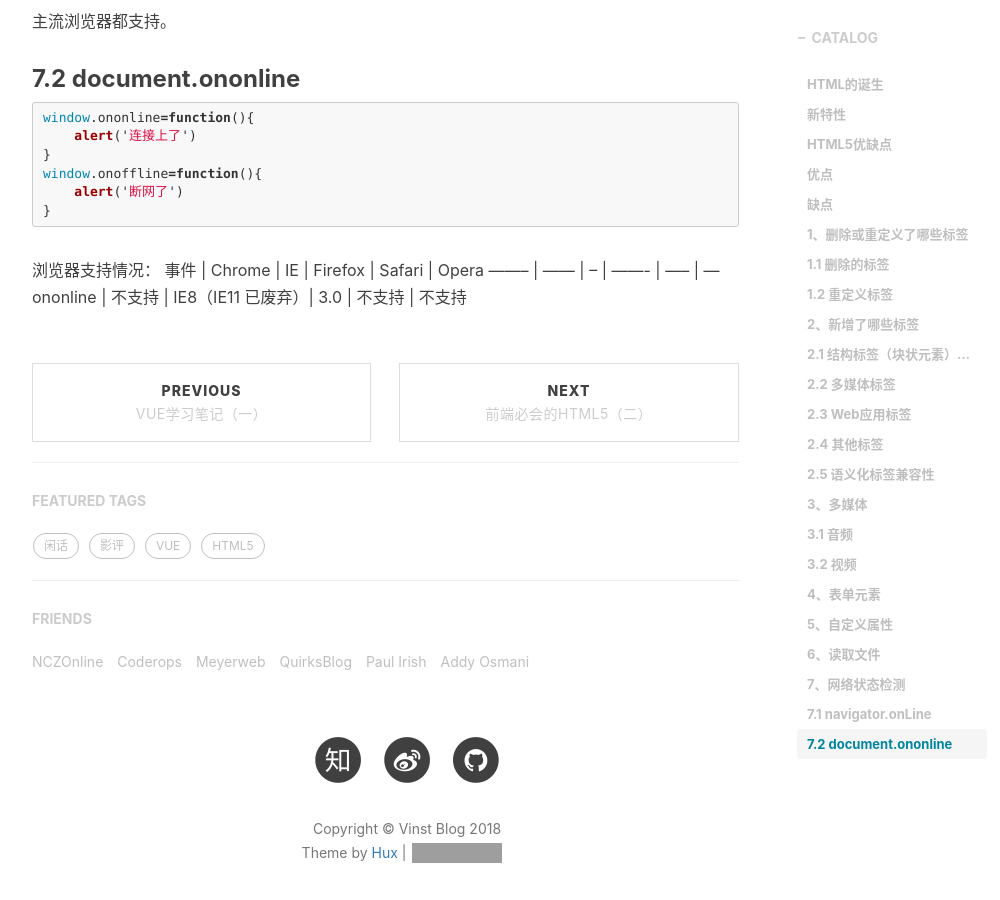
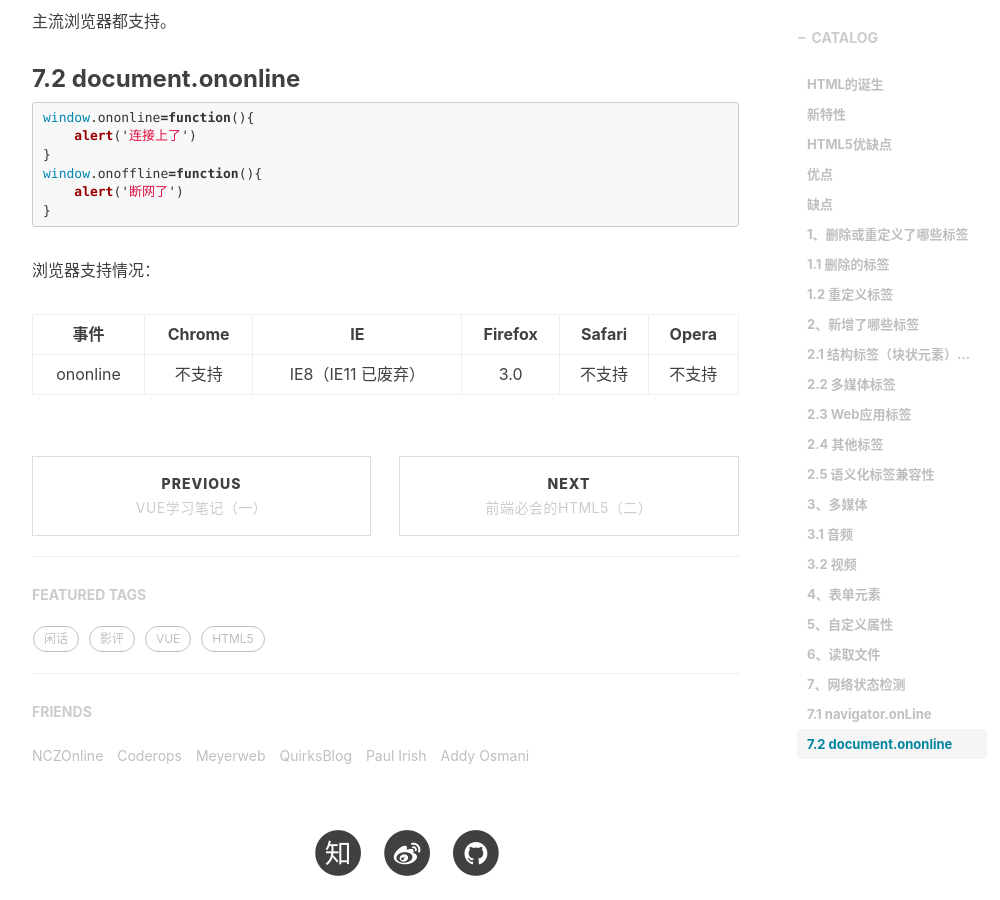
Before and after one commit to gnawiauhs/gnawiauhs.github.io, a Jekyll site: the page built from _posts/2018-06-29-html5-node-1.markdown, in a window 1280 px wide and 900 px high, scrolled down 8345 px. Shown: the whole window, without its empty margins (233-1233 px from the left). Built offline with Jekyll 4.4.1, drawn with Linux system fonts in a browser that asks for light colours; nearby versions of some CDN libraries; comment, search, counter and statistics services are not loaded; grey boxes are pictures that could not be loaded.

Commit message:
'update'

````diff
--- a/_posts/2018-06-29-html5-node-1.markdown
+++ b/_posts/2018-06-29-html5-node-1.markdown
@@ -319,6 +319,7 @@ window.onoffline=function(){
 }
 ```
 浏览器支持情况：
-事件     | Chrome | IE | Firefox | Safari | Opera
--------- | ------ | -- | ------- |  ----- | ---
+
+事件 | Chrome | IE | Firefox | Safari | Opera
+ :-: | :-: | :-: | :-: | :-: | :-:
 ononline | 不支持 | IE8（IE11 已废弃）| 3.0 | 不支持 | 不支持
````
